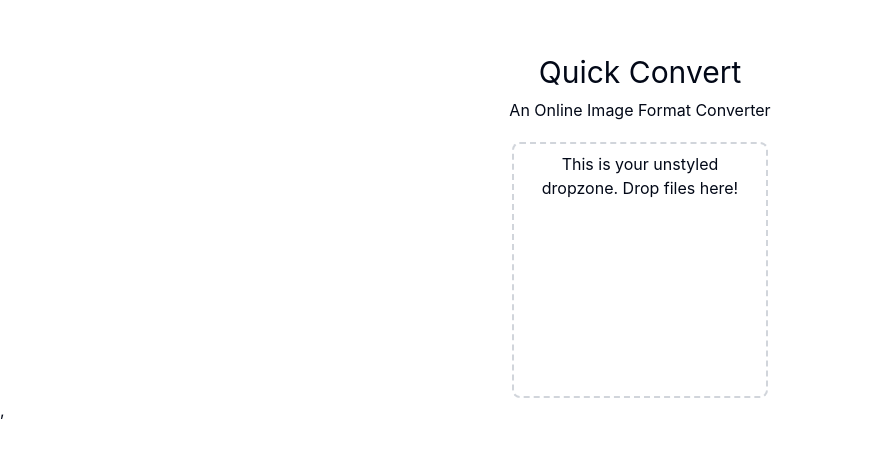
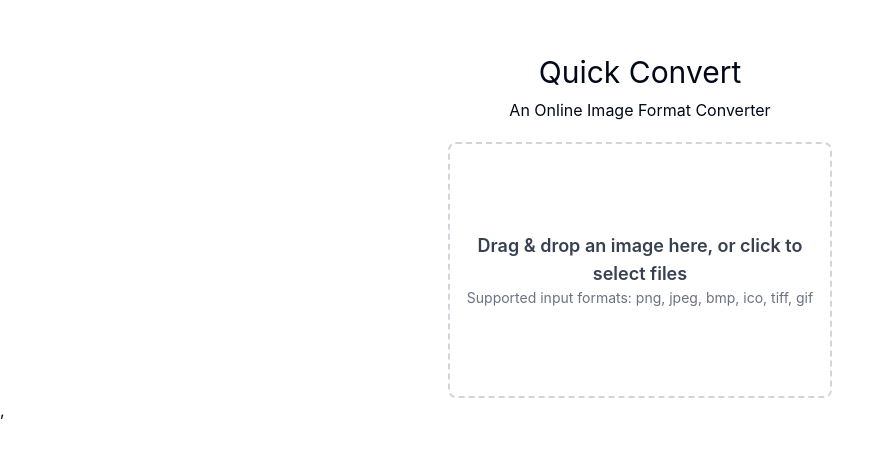
Before and after one commit to CS61D/project-1-sahl-and-trustin, a React (Vite) app: page / in a window 1280 px wide. Shown: the part 166-620 px from the top of the page, without its empty margins (0-894 px from the left). Built offline with nearby package versions, Linux system fonts and the light colour scheme.

Commit message:
test commit, added tailwind css

```diff
--- a/src/components/Dropzone.tsx
+++ b/src/components/Dropzone.tsx
@@ -21,11 +21,16 @@ export const Dropzone = () => {
   });
 
   return (
-    <div className="h-64 w-64 rounded-lg border-2 border-gray-300 border-dashed p-2 ">
+  <div className="h-64 w-96 rounded-lg border-2 border-gray-300 border-dashed p-2 flex items-center justify-center">
       <div {...getRootProps()}>
         <input {...getInputProps()} />
         <div className="text-center">
-          This is your unstyled dropzone. Drop files here!
+          <p className="text-lg font-semibold text-gray-700">
+            Drag & drop an image here, or click to select files
+          </p>
+          <p className="text-sm text-gray-500">
+            Supported input formats: png, jpeg, bmp, ico, tiff, gif
+          </p>
         </div>
       </div>
     </div>
```
